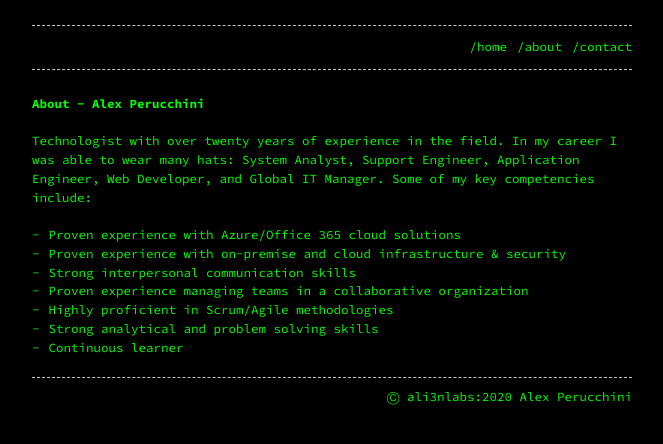
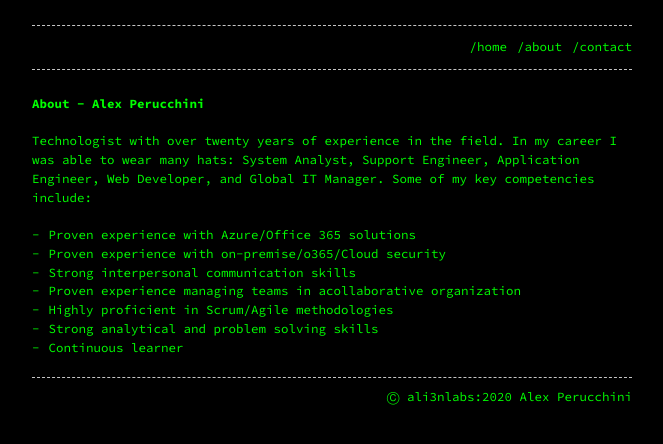
Before and after one commit to AlexPerucchini/AlexPerucchini.github.io, a Jekyll site: the page built from about.md, in a window 1280 px wide. Shown: the top 444 px of the page, without its empty margins (308-971 px from the left). Built offline with Jekyll 4.4.1, drawn with Linux system fonts in a browser that asks for light colours.

Commit message:
Minor edits

```diff
--- a/about.md
+++ b/about.md
@@ -8,10 +8,10 @@ permalink: about
 &nbsp;
 Technologist with over twenty years of experience in the field. In my career I was able to wear many hats: System Analyst, Support Engineer, Application Engineer, Web Developer, and Global IT Manager. Some of my key competencies include:
 &nbsp;
-- Proven experience with Azure/Office 365 cloud solutions
-- Proven experience with on-premise and cloud infrastructure & security
+- Proven experience with Azure/Office 365 solutions
+- Proven experience with on-premise/o365/Cloud security
 - Strong interpersonal communication skills
-- Proven experience managing teams in a collaborative organization
+- Proven experience managing teams in acollaborative organization
 - Highly proficient in Scrum/Agile methodologies
 - Strong analytical and problem solving skills
 - Continuous learner
```
Also changed, not shown: 1 other file.
